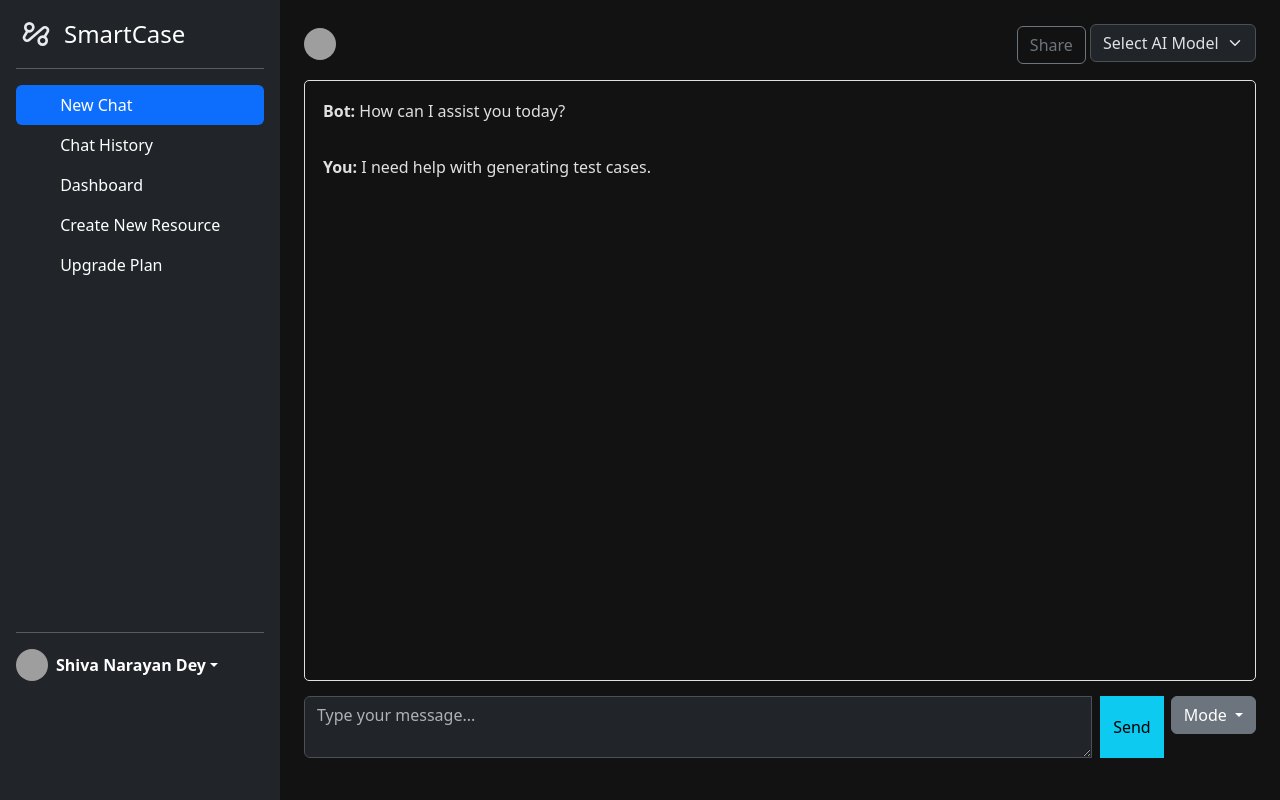
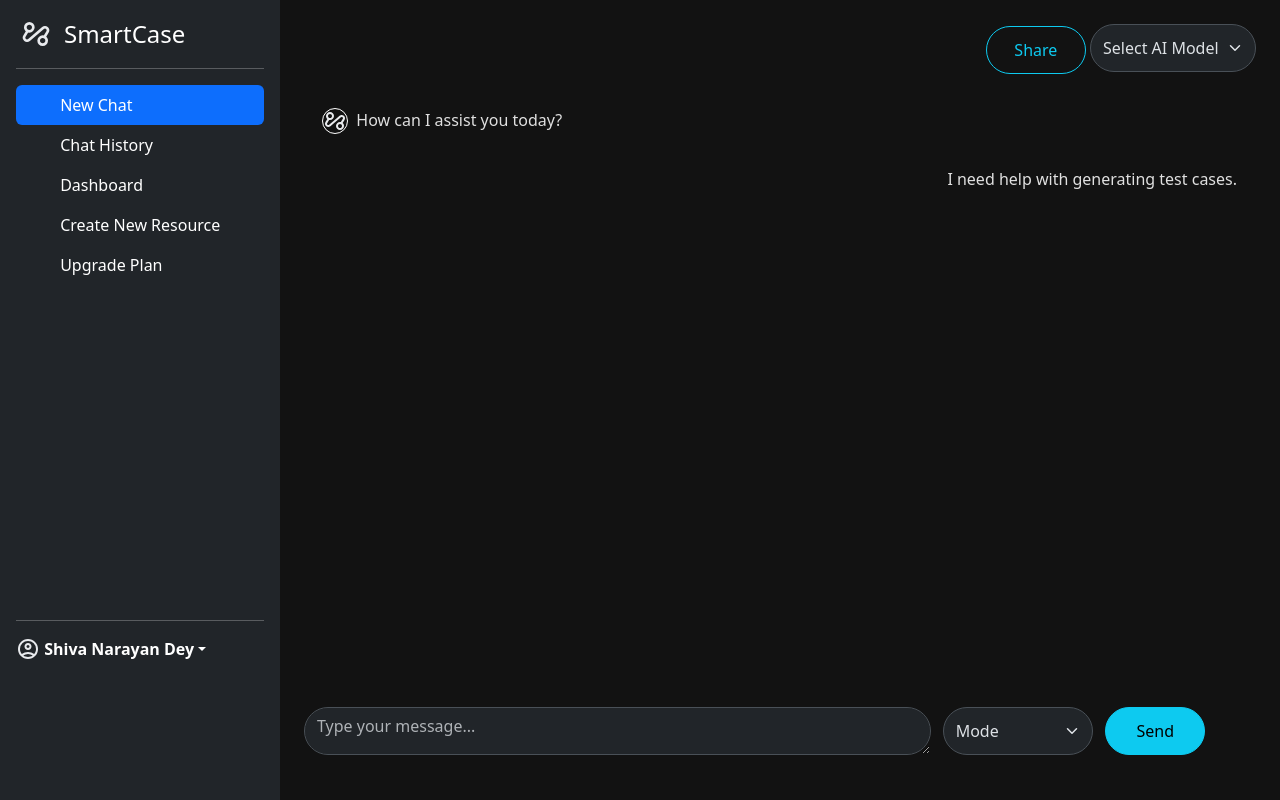
Before and after one commit to shivadey108P/SmartCase, a Flask app: page /test_bot in a window 1280 px wide. Run offline with Flask 3, Linux system fonts and the light colour scheme; a user stored in the database is signed in; some libraries are stand-ins or nearby versions; grey boxes are pictures that could not be loaded.

Commit message:
complete the chatbot design

```diff
--- a/static/css/style.css
+++ b/static/css/style.css
@@ -89,15 +89,44 @@ a {
 }
 
 .user-message {
-    background-color: #0000; /* Light blue for user messages */
+    background-color: #fcf9f900; /* Light blue for user messages */
+    border:1px solid #ed151500;
+    border-radius: 20px;
 }
 
 /* Input group styling */
-.input-group {
-    margin-top: 15px;
-    border-radius: 25%;
+
+.profile_spacing{
+    margin-top: 135%;
 }
 
-.profile_spacing{
-    margin-top: 140%;
+.form-control, .send-btn, .form-select, .share-btn{
+    border-radius: 25px;
+    height: 48px;
 }
+.send-btn, .share-btn{
+    width: 100px;
+}
+
+.mode-select{
+    width: 150px;
+}
+
+.div-mode-select{
+    padding-left: 0%;
+}
+
+.chat-area{
+    border: 0;
+    background-color: #0000;
+    overflow-y: scroll;
+    height: 80%;
+    padding: 10px;
+}
+.chat-bot-icon{
+    border:1px solid white;
+    display: flex;
+    align-items: center;
+    justify-content: center;
+    border-radius: 100%;
+}
--- a/templates/homepage.html
+++ b/templates/homepage.html
@@ -3,7 +3,7 @@
 
 {%block content%}
 
-<div id="myCarousel" class="carousel slide mb-6" data-bs-ride="carousel">
+<div id="myCarousel" class="carousel slide mb-5" data-bs-ride="carousel">
   <div class="carousel-indicators">
       <button type="button" data-bs-target="#myCarousel" data-bs-slide-to="0" class="active" aria-label="Slide 1" aria-current="true"></button>
       <button type="button" data-bs-target="#myCarousel" data-bs-slide-to="1" aria-label="Slide 2" class=""></button>
--- a/templates/test_bot.html
+++ b/templates/test_bot.html
@@ -7,7 +7,8 @@
     <!-- Sidebar -->
     <div class="sidebar bg-dark text-white p-3" style="width: 280px;">
         <a href="/" class="d-flex align-items-center mb-3 text-white text-decoration-none">
-            <img src="{{url_for('static', filename='icons/logo_automate.svg')}}" alt="SmartCase Logo" width="40" height="32" class="me-2">
+            <img src="{{url_for('static', filename='icons/logo_automate.svg')}}" alt="SmartCase Logo" width="40"
+                height="32" class="me-2">
             <span class="fs-4">SmartCase</span>
         </a>
 
@@ -15,91 +16,123 @@
         <ul class="nav nav-pills flex-column mb-auto">
             <li class="nav-item">
                 <a href="#" class="nav-link active" aria-current="page">
-                    <svg class="bi pe-none me-2" width="16" height="16"><use xlink:href="#home"></use></svg>
+                    <svg class="bi pe-none me-2" width="16" height="16">
+                        <use xlink:href="#home"></use>
+                    </svg>
                     New Chat
                 </a>
             </li>
             <li>
                 <a href="#" class="nav-link text-white">
-                    <svg class="bi pe-none me-2" width="16" height="16"><use xlink:href="#speedometer2"></use></svg>
+                    <svg class="bi pe-none me-2" width="16" height="16">
+                        <use xlink:href="#speedometer2"></use>
+                    </svg>
                     Chat History
                 </a>
             </li>
             <li>
                 <a href="#" class="nav-link text-white">
-                    <svg class="bi pe-none me-2" width="16" height="16"><use xlink:href="#table"></use></svg>
+                    <svg class="bi pe-none me-2" width="16" height="16">
+                        <use xlink:href="#table"></use>
+                    </svg>
                     Dashboard
                 </a>
             </li>
             <li>
                 <a href="#" class="nav-link text-white">
-                    <svg class="bi pe-none me-2" width="16" height="16"><use xlink:href="#grid"></use></svg>
+                    <svg class="bi pe-none me-2" width="16" height="16">
+                        <use xlink:href="#grid"></use>
+                    </svg>
                     Create New Resource
                 </a>
             </li>
             <li>
                 <a href="{{ url_for('pricing') }}" class="nav-link text-white">
-                    <svg class="bi pe-none me-2" width="16" height="16"><use xlink:href="#people-circle"></use></svg>
+                    <svg class="bi pe-none me-2" width="16" height="16">
+                        <use xlink:href="#people-circle"></use>
+                    </svg>
                     Upgrade Plan
                 </a>
             </li>
         </ul>
         <hr class="bg-secondary profile_spacing">
         <div class="dropdown">
-            <a href="#" class="d-flex align-items-center text-white text-decoration-none dropdown-toggle" data-bs-toggle="dropdown" aria-expanded="false">
-                <img src="https://github.com/mdo.png" alt="" width="32" height="32" class="rounded-circle me-2">
+            <a href="#" class="d-flex align-items-center text-white text-decoration-none dropdown-toggle"
+                data-bs-toggle="dropdown" aria-expanded="false">
+                <svg xmlns="http://www.w3.org/2000/svg" height="24px" viewBox="0 -960 960 960" width="24px"
+                    fill="#e8eaed">
+                    <path
+                        d="M234-276q51-39 114-61.5T480-360q69 0 132 22.5T726-276q35-41 54.5-93T800-480q0-133-93.5-226.5T480-800q-133 0-226.5 93.5T160-480q0 59 19.5 111t54.5 93Zm246-164q-59 0-99.5-40.5T340-580q0-59 40.5-99.5T480-720q59 0 99.5 40.5T620-580q0 59-40.5 99.5T480-440Zm0 360q-83 0-156-31.5T197-197q-54-54-85.5-127T80-480q0-83 31.5-156T197-763q54-54 127-85.5T480-880q83 0 156 31.5T763-763q54 54 85.5 127T880-480q0 83-31.5 156T763-197q-54 54-127 85.5T480-80Zm0-80q53 0 100-15.5t86-44.5q-39-29-86-44.5T480-280q-53 0-100 15.5T294-220q39 29 86 44.5T480-160Zm0-360q26 0 43-17t17-43q0-26-17-43t-43-17q-26 0-43 17t-17 43q0 26 17 43t43 17Zm0-60Zm0 360Z" />
+                </svg>
+                &nbsp;
                 <strong>{{ current_user.name }}</strong>
             </a>
             <ul class="dropdown-menu dropdown-menu-dark text-small shadow">
                 <li><a class="dropdown-item" href="#">Settings</a></li>
                 <li><a class="dropdown-item" href="#">Profile</a></li>
-                <li><hr class="dropdown-divider"></li>
-                <li><a class="dropdown-item" href="{{url_for('logout')}}">Sign out</a></li>
+                <li>
+                    <hr class="dropdown-divider">
+                </li>
+                <li><a class="dropdown-item" href="{{url_for('logout')}}">Log out</a></li>
             </ul>
         </div>
     </div>
 
     <!-- Main Chat Area -->
     <div class="flex-grow-1 p-4" style="background-color: #121212;">
-        <div class="d-flex justify-content-between align-items-center mb-3">
-            <img src="https://github.com/mdo.png" alt="" width="32" height="32" class="rounded-circle me-2">
+        <div class="d-flex justify-content-end align-items-center mb-3">
             <div>
-                <button class="btn btn-outline-secondary">Share</button>
+                <button class="btn btn-outline-info share-btn">Share</button>
                 <select class="form-select d-inline-block w-auto" aria-label="Select AI Chat Model">
                     <option selected>Select AI Model</option>
-                    <option value="1">Model 1</option>
-                    <option value="2">Model 2</option>
-                    <option value="3">Model 3</option>
+                    <option value="1">GPT-3.5 Turbo</option>
+                    <option value="2">GPT-4o Mini</option>
+                    <option value="3">GPT-4</option>
                 </select>
             </div>
         </div>
 
-        <div class="chat-area" style="border: 1px solid; border-radius: 5px; padding: 10px; height: 80%; overflow-y: scroll; background-color: #0000;">
+        <div class="chat-area">
             <!-- Chat messages will appear here -->
-            <div class="message bot-message mb-3">
-                <strong>Bot:</strong> How can I assist you today?
+            <div class="message bot-message mb-3 d-flex justify-content-start">
+                <div class="chat-bot-icon">
+                    <img class="d-flex justify-content-center"
+                        src="{{url_for('static', filename='icons/logo_automate.svg')}}" alt="SmartCase Logo" width="24"
+                        height="24" class="me-2">
+                </div>&nbsp;
+                How can I assist you today?
             </div>
-            <div class="message user-message mb-3">
-                <strong>You:</strong> I need help with generating test cases.
+            <div class="message mb-3 d-flex justify-content-end">
+                <div class="user-message">I need help with generating test cases.</div>
             </div>
             <!-- Add more chat messages dynamically here -->
         </div>
 
-        <div class="input-group">
-            <textarea class="form-control" placeholder="Type your message..." aria-label="User message" rows="2"></textarea>
-            <button type="button" class="btn btn-info mx-2">Send</button>
-            <div class="dropdown">
-                <button class="btn btn-secondary dropdown-toggle" type="button" data-bs-toggle="dropdown" aria-expanded="false">
-                Mode
-                </button>
-            <ul class="dropdown-menu">
-                <li><a class="dropdown-item" href="#">Doubt</a></li>
-                <li><a class="dropdown-item" href="#">Generate Test Case</a></li>
-                <li><a class="dropdown-item" href="#">Generate Automation Code (Java)</a></li>
-                <li><a class="dropdown-item" href="#">Generate Automation Code (Python)</a></li>
-                <li><a class="dropdown-item" href="#">Others</a></li>
-            </ul>
-        </div>
+        <div class="container px-0 py-3">
+            <div class="row px-0">
+                <div class="col-8 pr-2">
+                    <textarea class="form-control" placeholder="Type your message..." aria-label="User message"
+                        rows="2"></textarea>
+                </div>
+                <div class="col-2 px-0 div-mode-select">
+                    <div class="dropdown pl-2">
+                        <select class="form-select d-inline-block mode-select" aria-label="Mode">
+                            <option selected>Mode</option>
+                            <option value="1">Doubt</option>
+                            <option value="2">Generate Test Case</option>
+                            <option value="3">Generate Automation Code (Java)</option>
+                            <option value="4">Generate Automation Code (Python)</option>
+                            <option value="5">Others</option>
+                        </select>
+                    </div>
+                </div>
+                <div class="col-2 px-0">
+                    <button type="button" class="send-btn btn btn-info">Send</button>
+                </div>
+
+            </div>
+
+
         </div>
     </div>
 </div>
```
